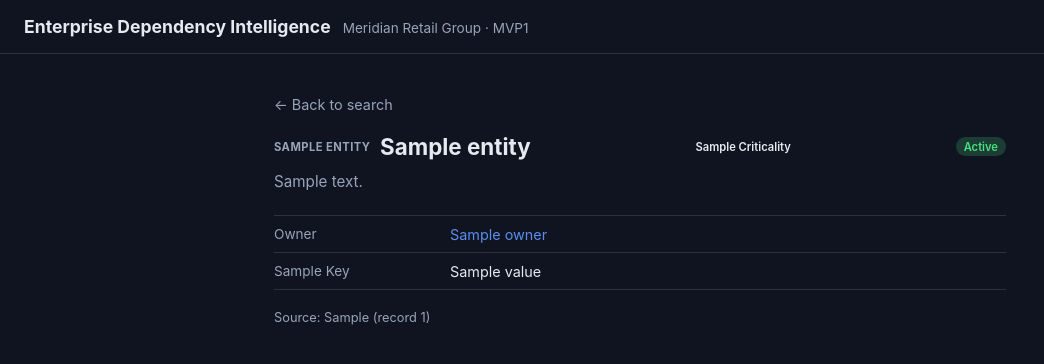
After one commit to raghuram-chittibomma/enterprise-dependency-intelligence, a FastAPI app: template src/web/templates/pages/entity_detail.html in a window 1280 px wide. The commit adds this page. Shown: the top 364 px of the page, without its empty margins (0-1044 px from the left). Run offline with FastAPI, Linux system fonts and the light colour scheme; the template is opened without the code that fills it: most values are stand-ins (such as "Sample title", 1, 10 or a date in 2020).

Commit message:
increment-7-detail: entity detail page (FR2)
Adds get_entity_detail() to src/graph/queries.py: full metadata for any
node (type, description, criticality, lifecycle, every type-specific
property) plus its owning team via a simple single-hop OWNED_BY lookup
(the multi-entity ownership rollup is FR9/increment-11, kept separate).

New route GET /entities/{id} renders it, 404s cleanly for unknown ids, and
the owning team links back into the same detail view. Search results
(FR1) now link through to this page, so search+detail together form the
first genuinely useful end-to-end user flow.

Verified against the live-ingested dataset for an Application (owner link,
technology/environment properties) and a Database (key_tables list
rendering, different owning team).

Co-authored-by: Cursor <cursoragent@cursor.com>

```diff
--- a/src/api/main.py
+++ b/src/api/main.py
@@ -15,7 +15,7 @@ from fastapi import FastAPI
 from fastapi.staticfiles import StaticFiles
 from fastapi.templating import Jinja2Templates
 
-from src.api.routes import pages, search
+from src.api.routes import entities, pages, search
 from src.graph.config import get_graph_store
 
 WEB_DIR = Path(__file__).resolve().parent.parent / "web"
@@ -37,6 +37,7 @@ def create_app() -> FastAPI:
     app.mount("/static", StaticFiles(directory=str(WEB_DIR / "static")), name="static")
     app.include_router(pages.router)
     app.include_router(search.router)
+    app.include_router(entities.router)
     return app
 
 
--- a/src/web/static/css/style.css
+++ b/src/web/static/css/style.css
@@ -94,10 +94,21 @@ body {
 }
 
 .search-result-card {
-  padding: 0.85rem 1rem;
   background: var(--color-surface);
   border: 1px solid var(--color-border);
   border-radius: var(--radius);
+  transition: background 0.1s ease;
+}
+
+.search-result-card:hover {
+  background: var(--color-surface-hover);
+}
+
+.search-result-link {
+  display: block;
+  padding: 0.85rem 1rem;
+  color: inherit;
+  text-decoration: none;
 }
 
 .search-result-heading {
@@ -175,3 +186,78 @@ body {
   background: color-mix(in srgb, var(--color-planned) 20%, transparent);
   color: var(--color-planned);
 }
+
+.back-link {
+  display: inline-block;
+  margin-bottom: 1.25rem;
+  color: var(--color-text-muted);
+  text-decoration: none;
+  font-size: 0.9rem;
+}
+
+.back-link:hover {
+  color: var(--color-accent);
+}
+
+.entity-detail-heading {
+  display: flex;
+  align-items: center;
+  gap: 0.6rem;
+  flex-wrap: wrap;
+}
+
+.entity-detail-heading h1 {
+  font-size: 1.4rem;
+  font-weight: 700;
+  margin: 0;
+  color: var(--color-text);
+}
+
+.entity-detail .entity-description {
+  margin-top: 0.75rem;
+  font-size: 0.95rem;
+}
+
+.entity-metadata {
+  margin: 1.5rem 0 0;
+  padding: 0;
+  border-top: 1px solid var(--color-border);
+}
+
+.entity-metadata-row {
+  display: flex;
+  gap: 1rem;
+  padding: 0.6rem 0;
+  border-bottom: 1px solid var(--color-border);
+}
+
+.entity-metadata-row dt {
+  flex: 0 0 160px;
+  color: var(--color-text-muted);
+  font-size: 0.85rem;
+}
+
+.entity-metadata-row dd {
+  margin: 0;
+  font-size: 0.9rem;
+}
+
+.entity-metadata-row a {
+  color: var(--color-accent);
+  text-decoration: none;
+}
+
+.entity-metadata-row a:hover {
+  text-decoration: underline;
+}
+
+.entity-metadata-empty {
+  color: var(--color-text-muted);
+  font-style: italic;
+}
+
+.entity-source {
+  margin-top: 1.25rem;
+  color: var(--color-text-muted);
+  font-size: 0.8rem;
+}
--- /dev/null
+++ b/src/web/templates/pages/entity_detail.html
@@ -0,0 +1,51 @@
+{% extends "base.html" %}
+
+{% block title %}{{ entity.name }} &middot; Enterprise Dependency Intelligence{% endblock %}
+
+{% block content %}
+<a class="back-link" href="/">&larr; Back to search</a>
+
+<section class="entity-detail">
+  <div class="entity-detail-heading">
+    <span class="entity-label">{{ entity.label }}</span>
+    <h1>{{ entity.name }}</h1>
+    {% if entity.criticality %}
+    <span class="badge badge-criticality-{{ entity.criticality }}">{{ entity.criticality }}</span>
+    {% endif %}
+    <span class="badge badge-lifecycle-{{ entity.lifecycle_status }}">{{ entity.lifecycle_status }}</span>
+  </div>
+
+  {% if entity.description %}
+  <p class="entity-description">{{ entity.description }}</p>
+  {% endif %}
+
+  <dl class="entity-metadata">
+    <div class="entity-metadata-row">
+      <dt>Owner</dt>
+      <dd>
+        {% if entity.owner %}
+        <a href="/entities/{{ entity.owner.id }}">{{ entity.owner.name }}</a>
+        {% else %}
+        <span class="entity-metadata-empty">No owning team recorded</span>
+        {% endif %}
+      </dd>
+    </div>
+    {% for key, value in entity.properties.items() %}
+    {% if value %}
+    <div class="entity-metadata-row">
+      <dt>{{ key.replace('_', ' ') | title }}</dt>
+      <dd>
+        {% if value is sequence and value is not string %}
+        {{ value | join(", ") }}
+        {% else %}
+        {{ value }}
+        {% endif %}
+      </dd>
+    </div>
+    {% endif %}
+    {% endfor %}
+  </dl>
+
+  <p class="entity-source">Source: {{ entity.source_system }} (record {{ entity.source_record_id }})</p>
+</section>
+{% endblock %}
--- a/src/web/templates/partials/search_results.html
+++ b/src/web/templates/partials/search_results.html
@@ -4,6 +4,7 @@
 <ul class="search-result-list">
   {% for r in results %}
   <li class="search-result-card">
+    <a class="search-result-link" href="/entities/{{ r.id }}">
       <div class="search-result-heading">
         <span class="entity-label">{{ r.label }}</span>
         <span class="entity-name">{{ r.name }}</span>
@@ -15,6 +16,7 @@
       {% if r.description %}
       <p class="entity-description">{{ r.description }}</p>
       {% endif %}
+    </a>
   </li>
   {% endfor %}
 </ul>
```
Also changed, not shown: docs/03_operations/RELEASE_NOTES.md (+1 -0 lines), src/api/routes/entities.py (added, +31 -0 lines), src/graph/queries.py (+78 -0 lines), src/web/templates/pages/entity_not_found.html (added, +8 -0 lines), tests/unit/test_api_search.py (+59 -1 lines), tests/unit/test_queries.py (+76 -5 lines). Lines whose indentation alone changed are shown as unchanged.
